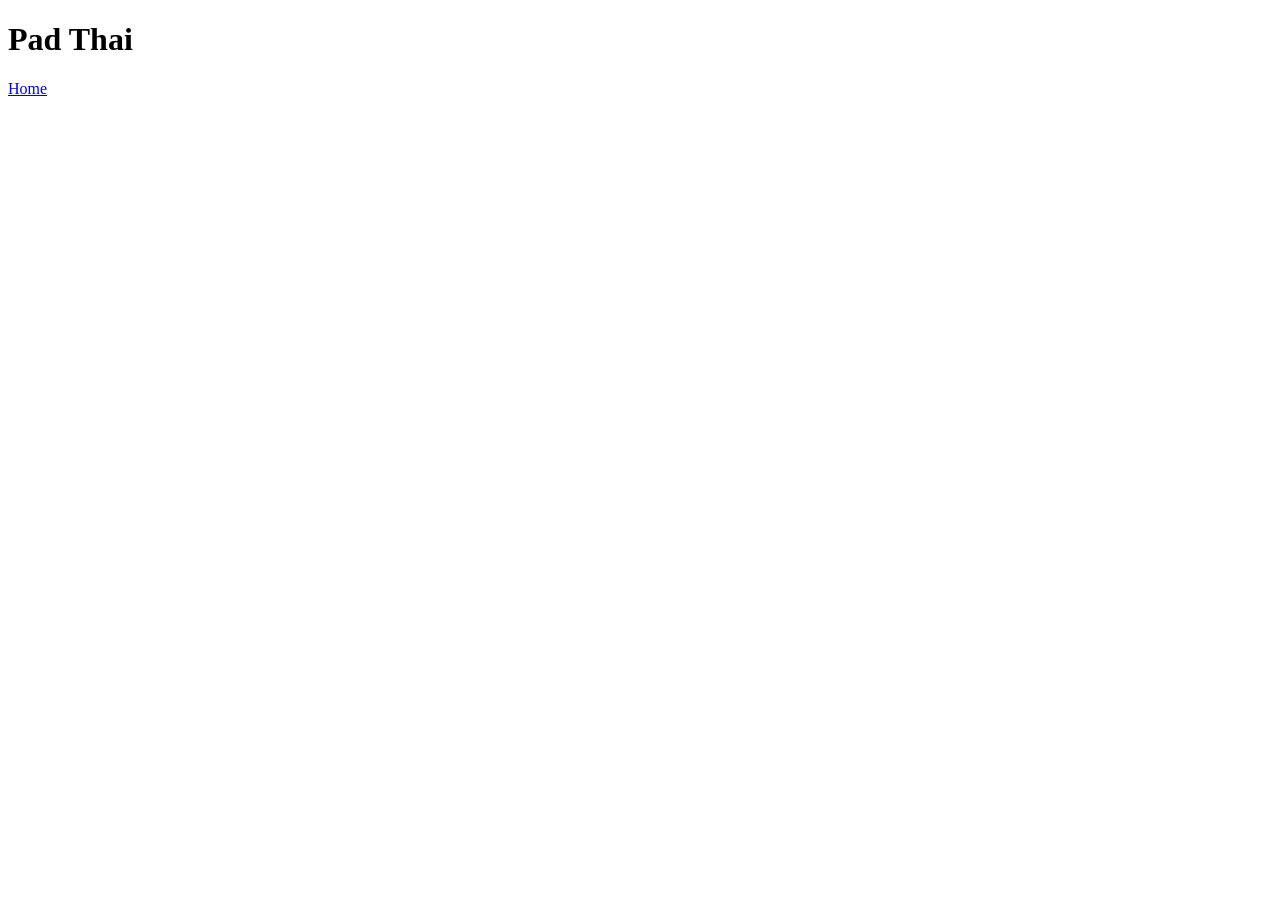
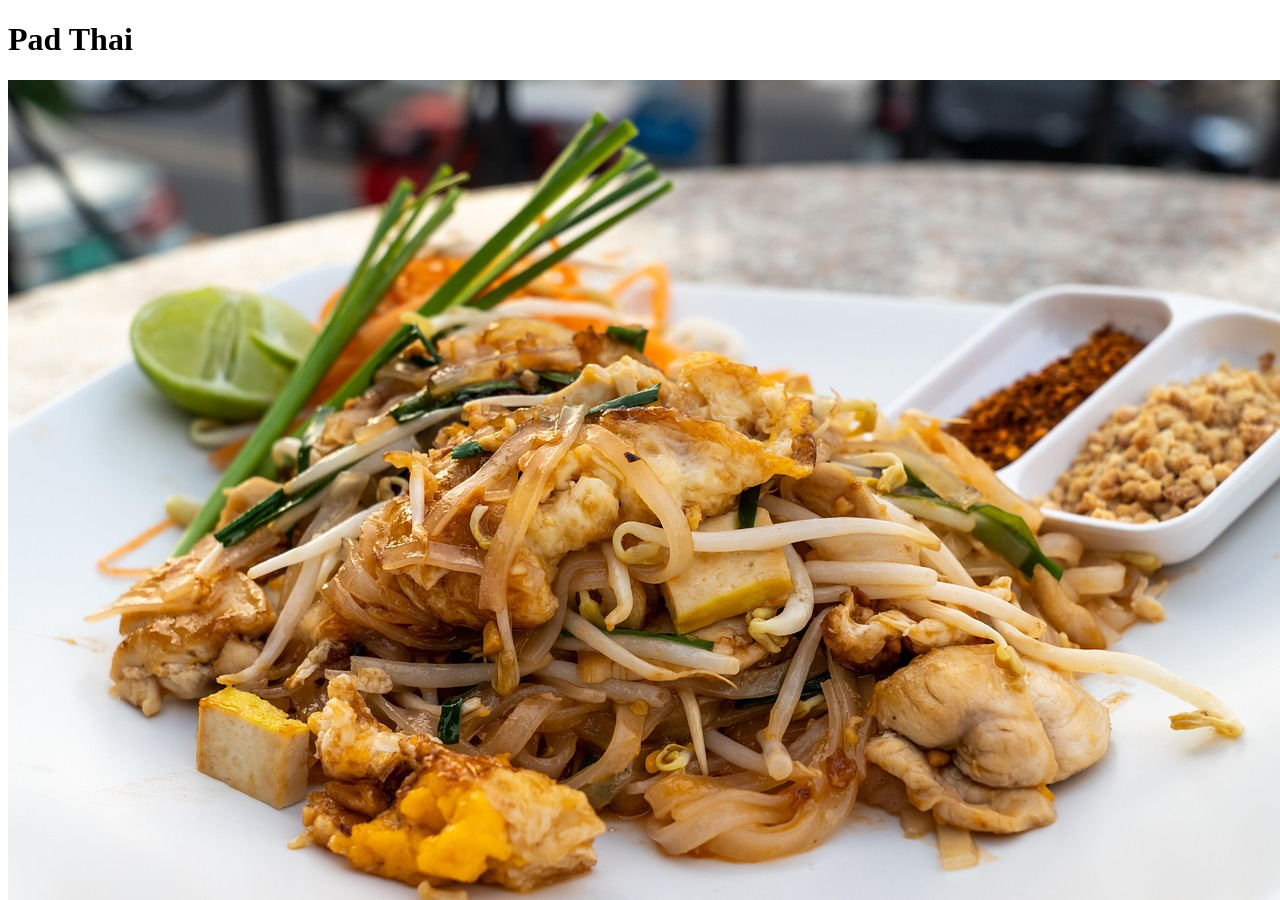
Before and after one commit to DavidMLawman/odin-recipes2, a plain HTML site: page recipes/Pad-Thai.html in a window 1280 px wide. Shown: the top 900 px of the page. Before the commit the page ends 800 px from the top, so only its background shows below. Drawn offline with Linux system fonts and the light colour scheme.

Commit message:
committing the changes made before system crash

```diff
--- a/recipes/Pad-Thai.html
+++ b/recipes/Pad-Thai.html
@@ -8,6 +8,10 @@
 <body>
     <h1>Pad Thai</h1>
 
+    <img src="./images/pad-thai.jpg" alt="Pad Thai Noodles neatly on a plate with garnish" height="853" width="1280">
+
+
+
     <a href="../index.html">Home</a>
 </body>
 </html>
```
Also changed, not shown: recipes/images/pad-thai.jpg (added).
